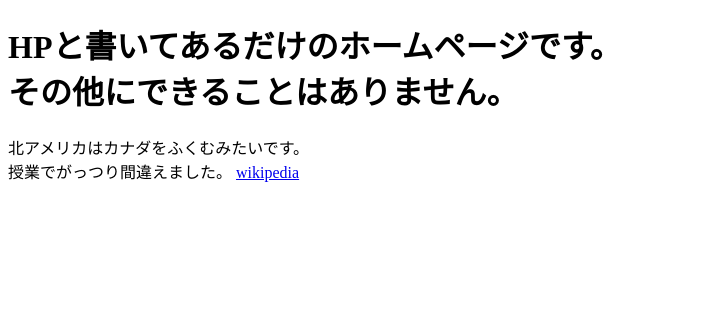
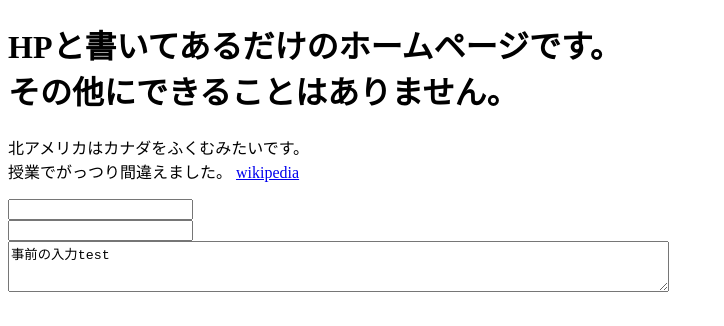
Before and after one commit to catwalk200/HP_on_GitHub, a plain HTML site: page index.html in a window 1280 px wide. Shown: the whole page, without its empty margins (0-724 px from the left). Drawn offline with Linux system fonts and the light colour scheme.

Commit message:
text nyuuryoky

```diff
--- a/index.html
+++ b/index.html
@@ -17,6 +17,10 @@
         </a>
 
         </p>
+        <input type="text" name="name"><br>
+        <input type="password" name="pass"><br>
+
+        <textarea name="info" id="" cols="80" rows="3">事前の入力test</textarea>
 
     </body>
 </html>
```
